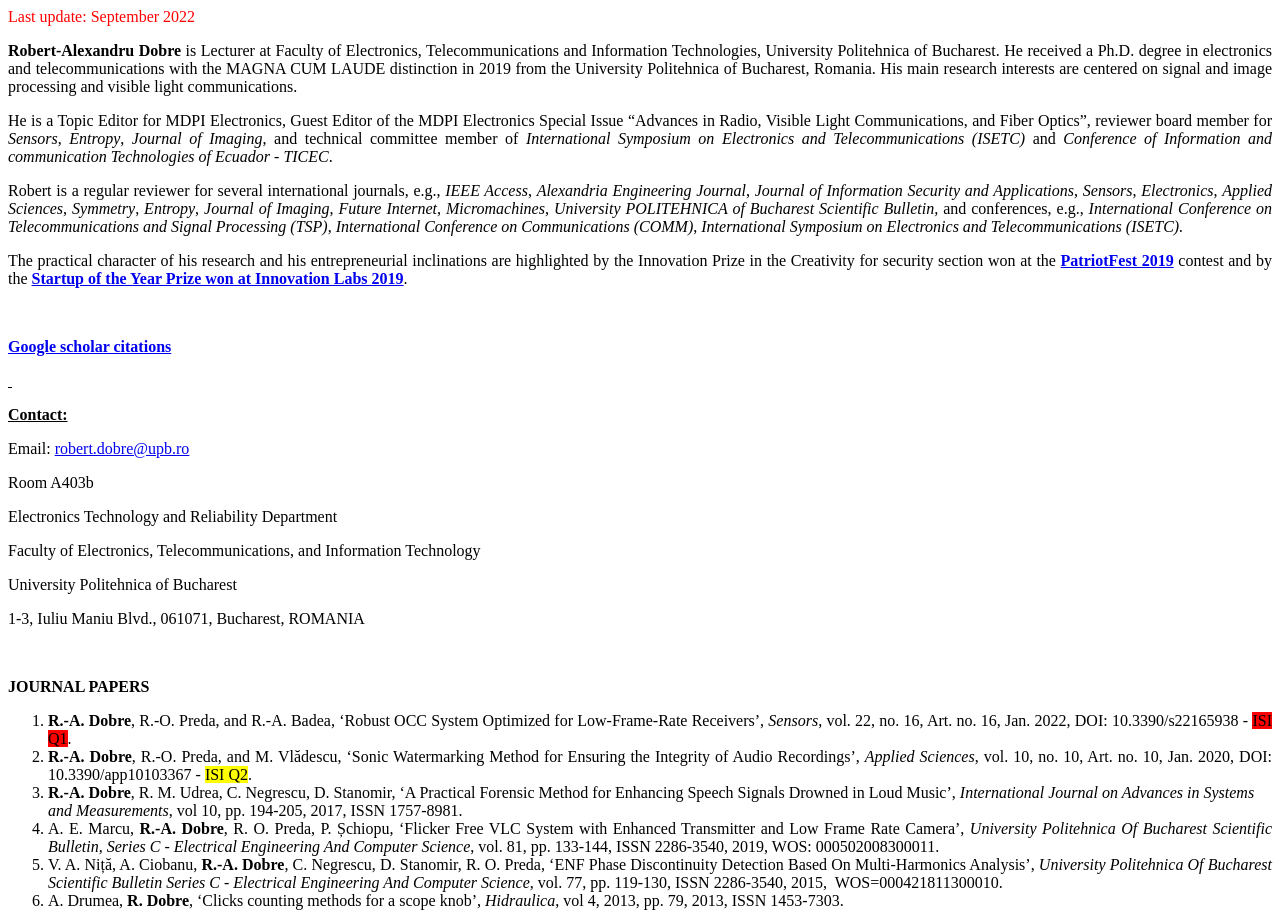
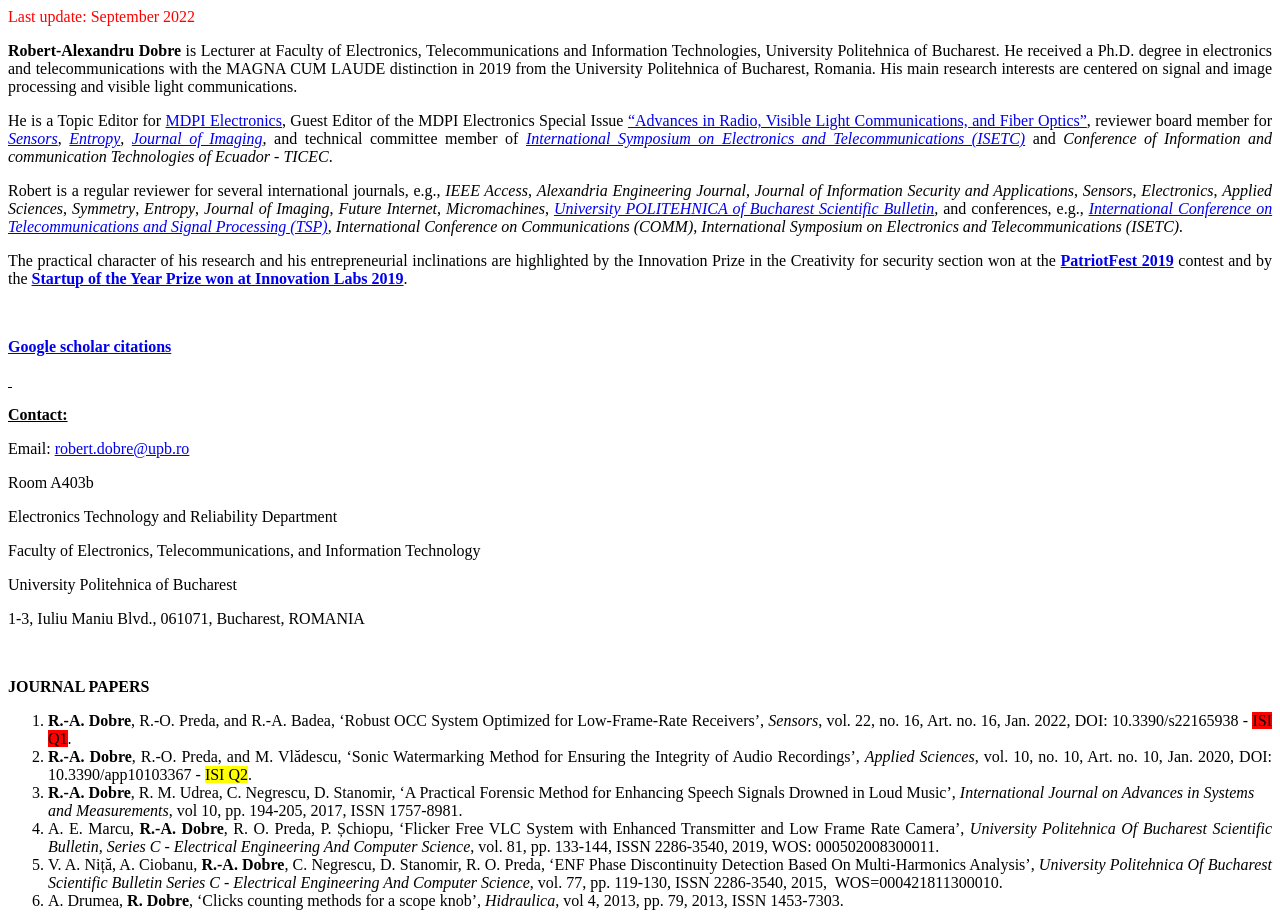
Before and after one commit to robert-dobre/robert-dobre.github.io, a plain HTML site: page index.html in a window 1280 px wide. Shown: the top 912 px of the page. Drawn offline with Linux system fonts and the light colour scheme.

Commit message:
Update index.html

```diff
--- a/index.html
+++ b/index.html
@@ -1,7 +1,7 @@
 <p style="text-align: justify;"><span style="color: red; font-family: 'Times New Roman',serif; font-size: 12.0pt;">Last update: September 2022</span></p>
-<p style="text-align: justify;"><strong><span style="font-family: 'Times New Roman',serif; font-size: 12.0pt;"> Robert-Alexandru Dobre</span></strong><span style="font-family: 'Times New Roman',serif; font-size: 12.0pt;"> is Lecturer at Faculty of Electronics, Telecommunications and Information Technologies, University Politehnica of Bucharest. He received a Ph.D. degree in electronics and telecommunications with the MAGNA CUM LAUDE distinction in 2019 from the University Politehnica of Bucharest, Romania. His main research interests are centered on signal and image processing and visible light communications. </span></p>
-<p style="text-align: justify;"><span style="font-family: 'Times New Roman',serif; font-size: 12.0pt;"> He is a Topic Editor for MDPI Electronics, Guest Editor of the MDPI Electronics Special Issue &ldquo;Advances in Radio, Visible Light Communications, and Fiber Optics&rdquo;, reviewer board member for <em>Sensors</em>, <em>Entropy</em>, <em>Journal of Imaging</em>, and technical committee member of <em>International Symposium on Electronics and Telecommunications (ISETC) </em>and <em>Conference of Information and communication Technologies of Ecuador - TICEC</em>.</span></p>
-<p style="text-align: justify;"><span style="font-family: 'Times New Roman',serif; font-size: 12.0pt;"> Robert is a regular reviewer for several international journals, e.g., <em>IEEE Access</em>, <em>Alexandria Engineering Journal</em>, <em>Journal of Information Security and Applications</em>, <em>Sensors</em>, <em>Electronics</em>, <em>Applied Sciences</em>, <em>Symmetry</em>, <em>Entropy</em>, <em>Journal of Imaging</em>, <em>Future Internet</em>, <em>Micromachines</em>, <em>University POLITEHNICA of Bucharest Scientific Bulletin, </em>and conferences, e.g., <em>International Conference on Telecommunications and Signal Processing (TSP)</em>, <em>International Conference on Communications (COMM)</em>, <em>International Symposium on Electronics and Telecommunications (ISETC)</em><em>.</em></span></p>
+<p style="text-align: justify;"><strong><span style="font-family: 'Times New Roman',serif; font-size: 12.0pt;">Robert-Alexandru Dobre</span></strong><span style="font-family: 'Times New Roman',serif; font-size: 12.0pt;"> is Lecturer at Faculty of Electronics, Telecommunications and Information Technologies, University Politehnica of Bucharest. He received a Ph.D. degree in electronics and telecommunications with the MAGNA CUM LAUDE distinction in 2019 from the University Politehnica of Bucharest, Romania. His main research interests are centered on signal and image processing and visible light communications. </span></p>
+<p style="text-align: justify;"><span style="font-family: 'Times New Roman',serif; font-size: 12.0pt;"> He is a Topic Editor for <a href="https://www.mdpi.com/journal/electronics">MDPI Electronics</a>, Guest Editor of the MDPI Electronics Special Issue <a href="https://www.mdpi.com/journal/electronics/special_issues/VLC_electronics">&ldquo;Advances in Radio, Visible Light Communications, and Fiber Optics&rdquo;</a>, reviewer board member for <a href="https://www.mdpi.com/journal/sensors"><em>Sensors</em></a>, <a href="https://www.mdpi.com/journal/entropy"><em>Entropy</em></a>, <a href="https://www.mdpi.com/journal/jimaging"><em>Journal of Imaging</em></a>, and technical committee member of <em><a href="conference.etc.upt.ro/">International Symposium on Electronics and Telecommunications (ISETC)</a></em> and <em>Conference of Information and communication Technologies of Ecuador - TICEC</em>.</span></p>
+<p style="text-align: justify;"><span style="font-family: 'Times New Roman',serif; font-size: 12.0pt;"> Robert is a regular reviewer for several international journals, e.g., <em>IEEE Access</em>, <em>Alexandria Engineering Journal</em>, <em>Journal of Information Security and Applications</em>, <em>Sensors</em>, <em>Electronics</em>, <em>Applied Sciences</em>, <em>Symmetry</em>, <em>Entropy</em>, <em>Journal of Imaging</em>, <em>Future Internet</em>, <em>Micromachines</em>, <em><a href="https://www.scientificbulletin.upb.ro/SeriaC_-_Inginerie_Electrica_si_Stiinta_Calculatoarelor.php">University POLITEHNICA of Bucharest Scientific Bulletin</a>, </em>and conferences, e.g., <a href="https://tsp.vutbr.cz/"><em>International Conference on Telecommunications and Signal Processing (TSP)</em></a>, <em>International Conference on Communications (COMM)</em>, <em>International Symposium on Electronics and Telecommunications (ISETC)</em><em>.</em></span></p>
 <p style="text-align: justify;"><span style="font-family: 'Times New Roman',serif; font-size: 12.0pt;"> The practical character of his research and his entrepreneurial inclinations are highlighted by the Innovation Prize in the Creativity for security section won at the <strong><a href="https://youtu.be/LlJfSydgciw?t=1369">PatriotFest 2019</a></strong> contest and by the <a href="https://upb.ro/startup-of-the-year-2019/" target="_blank"><strong>Startup of the Year Prize won at Innovation Labs 2019</strong></a>.</span></p>
 <p style="text-align: justify;"><span style="font-family: 'Times New Roman',serif; font-size: 12.0pt;">&nbsp;</span></p>
 <p><a href="https://scholar.google.ro/citations?user=6SNhTo0AAAAJ&amp;hl=en"><strong><span style="font-family: 'Times New Roman',serif; font-size: 12.0pt;">Google scholar citations</span></strong></a></p>
```
